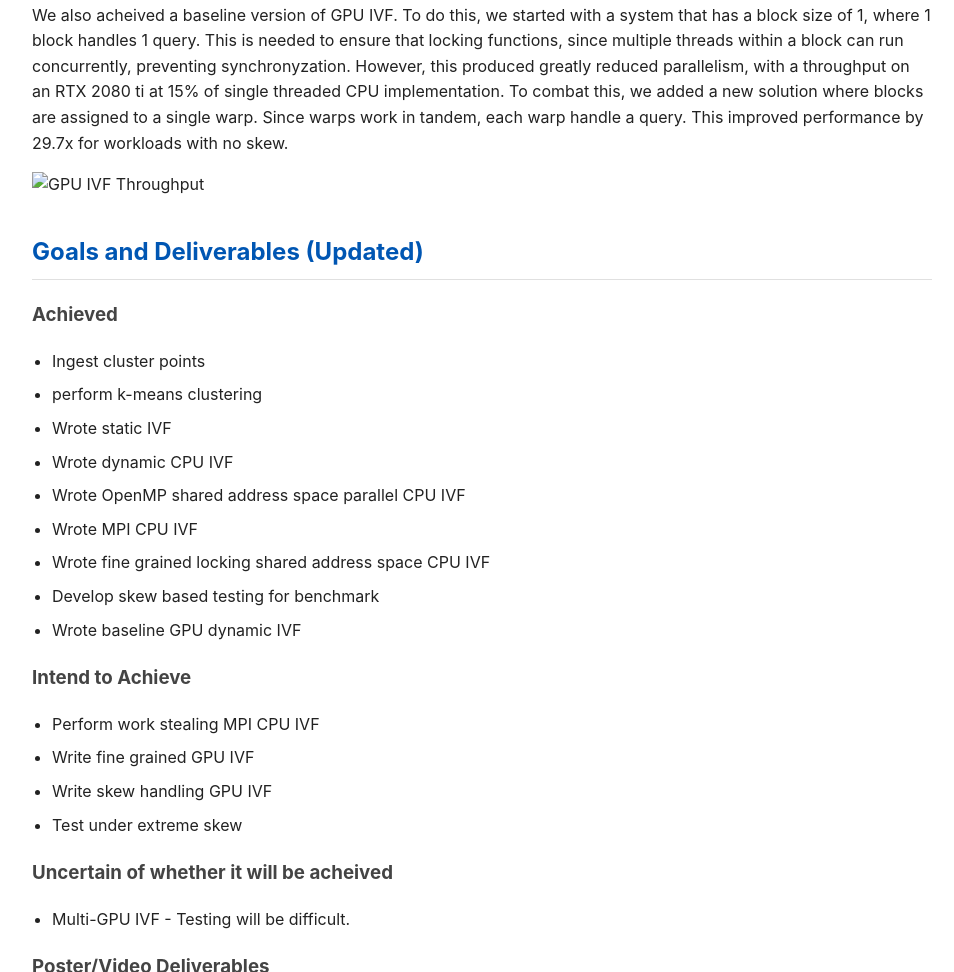
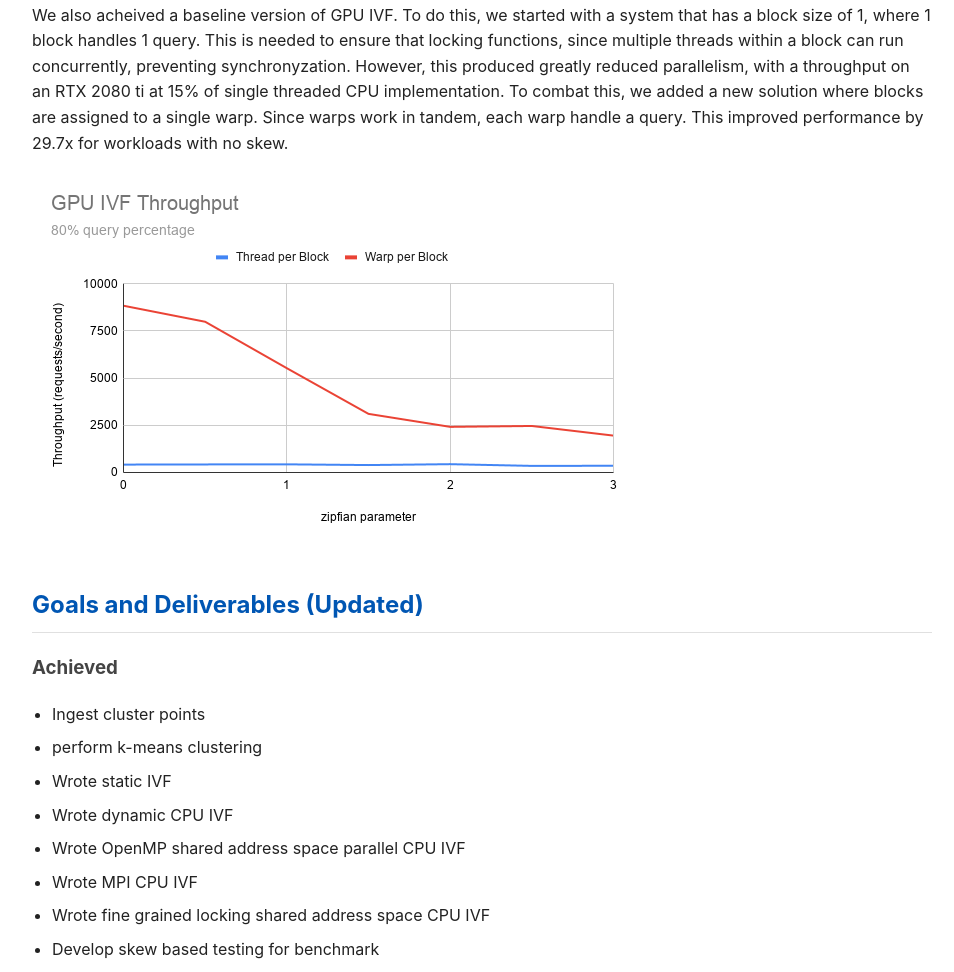
Before and after one commit to ArjunaBazaz/LIVE-ANN-Webpage, a plain HTML site: page docs/index.html in a window 1280 px wide. Shown: the part 5241-6213 px from the top of the page, without its empty margins (158-1112 px from the left). Drawn offline with Linux system fonts and the light colour scheme.

Commit message:
Fixed GPU image.

```diff
--- a/docs/index.html
+++ b/docs/index.html
@@ -256,7 +256,7 @@
             To combat this, we added a new solution where blocks are assigned to a single warp. Since warps work in tandem, each warp handle a query. This improved
             performance by 29.7x for workloads with no skew.
         </p>
-        <img src="GPU IVF Throughput.png" alt="GPU IVF Throughput">
+        <img src="img/GPU IVF Throughput.png" alt="GPU IVF Throughput">
     </section>
 
     <section>
```
